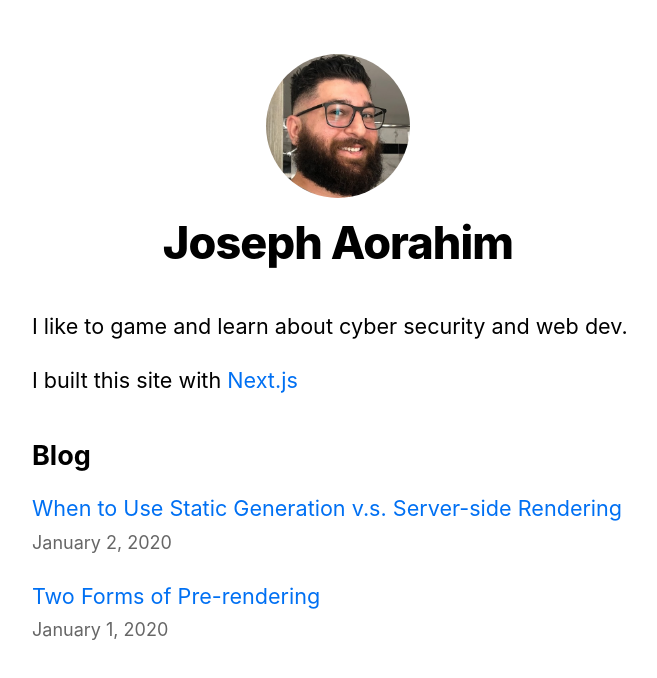
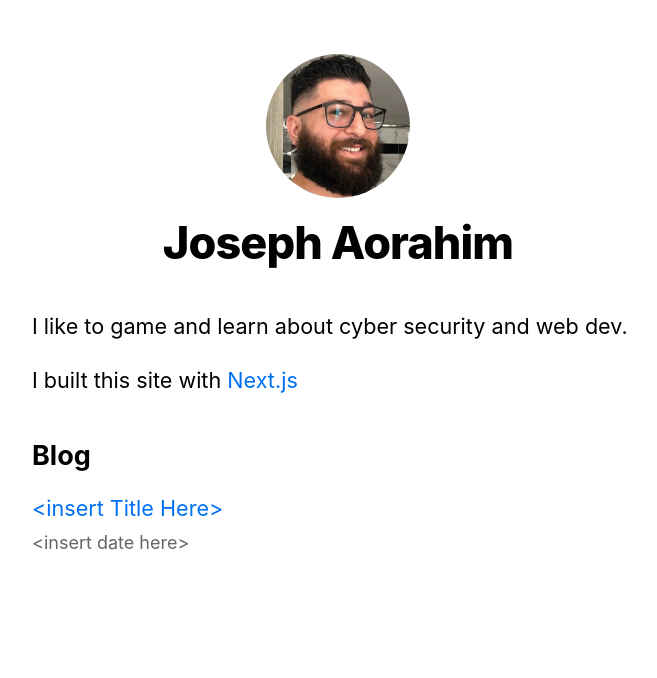
Before and after one commit to josephaorahim/nextjs-blog, a Next.js app: page / in a window 1280 px wide. Shown: the top 678 px of the page, without its empty margins (302-959 px from the left). Built offline with nearby package versions, Linux system fonts and the light colour scheme.

Commit message:
Updating website for future posts

```diff
--- a/components/date.js
+++ b/components/date.js
@@ -2,5 +2,11 @@ import { parseISO, format } from 'date-fns'
 
 export default function Date({ dateString }) {
   const date = parseISO(dateString)
-  return <time dateTime={dateString}>{format(date, 'LLLL d, yyyy')}</time>
+  const result = '<insert date here>';
+  try {
+    const result = format(date, 'LLLL d, yyyy')
+  } catch (error) {
+    console.log('error');
+  }
+  return <time dateTime={dateString}>{result}</time>
 }
--- a/posts/pre-rendering.md
+++ /dev/null
@@ -1,11 +0,0 @@
----
-title: 'Two Forms of Pre-rendering'
-date: '2020-01-01'
----
-
-Next.js has two forms of pre-rendering: **Static Generation** and **Server-side Rendering**. The difference is in **when** it generates the HTML for a page.
-
-- **Static Generation** is the pre-rendering method that generates the HTML at **build time**. The pre-rendered HTML is then _reused_ on each request.
-- **Server-side Rendering** is the pre-rendering method that generates the HTML on **each request**.
-
-Importantly, Next.js lets you **choose** which pre-rendering form to use for each page. You can create a "hybrid" Next.js app by using Static Generation for most pages and using Server-side Rendering for others.
--- a/posts/ssg-ssr.md
+++ b/posts/ssg-ssr.md
@@ -1,19 +1,6 @@
 ---
-title: 'When to Use Static Generation v.s. Server-side Rendering'
-date: '2020-01-02'
+title: '<insert Title Here>'
+date: '<insert Date Here>'
 ---
 
-We recommend using **Static Generation** (with and without data) whenever possible because your page can be built once and served by CDN, which makes it much faster than having a server render the page on every request.
-
-You can use Static Generation for many types of pages, including:
-
-- Marketing pages
-- Blog posts
-- E-commerce product listings
-- Help and documentation
-
-You should ask yourself: "Can I pre-render this page **ahead** of a user's request?" If the answer is yes, then you should choose Static Generation.
-
-On the other hand, Static Generation is **not** a good idea if you cannot pre-render a page ahead of a user's request. Maybe your page shows frequently updated data, and the page content changes on every request.
-
-In that case, you can use **Server-Side Rendering**. It will be slower, but the pre-rendered page will always be up-to-date. Or you can skip pre-rendering and use client-side JavaScript to populate data.
+<insert md here>
```
